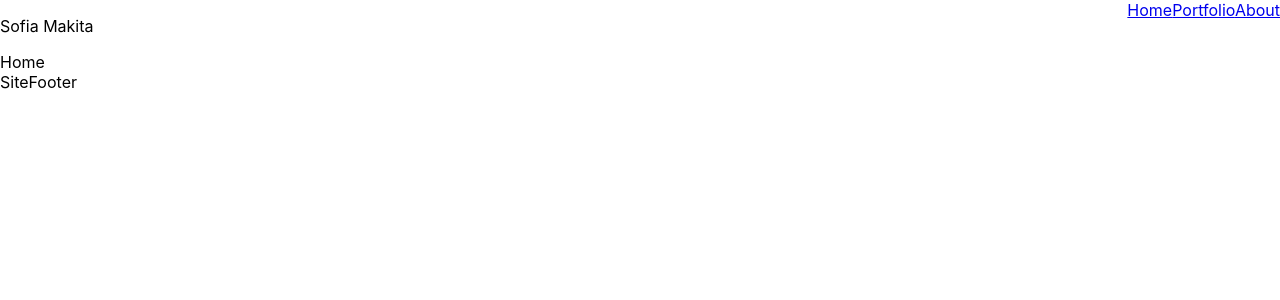
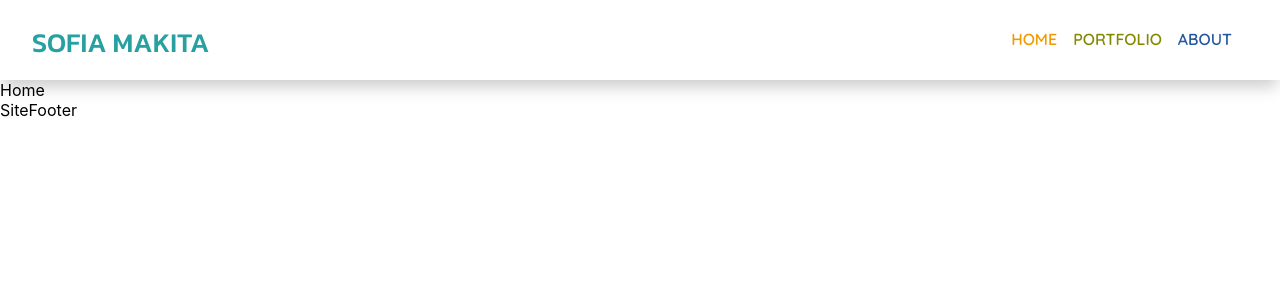
Before and after one commit to Makita7/myPortfolio, a React (Create React App) app: page / in a window 1280 px wide. Shown: the top 300 px of the page. Built offline with nearby package versions, Linux system fonts and the light colour scheme.

Commit message:
navbar finished

```diff
--- a/src/App.css
+++ b/src/App.css
@@ -1,3 +1,16 @@
+@import url('https://fonts.googleapis.com/css2?family=Covered+By+Your+Grace&family=Kanit:wght@400;500&family=Quicksand:wght@400;600;700&display=swap');
+/*
+    font-family: 'Covered By Your Grace', cursive;
+    font-family: 'Kanit', sans-serif;
+    font-family: 'Quicksand', sans-serif;
+*/
+:root{
+    --seaGreen: #26A0A0;
+    --yellow: #F09A00;
+    --olive: #858800;
+    --cobalt: #2657A0;
+    --black: #0C0D10;
+}
 
 .flex{
     display: flex;
@@ -5,3 +18,15 @@
 .space-between {
     justify-content: space-between;
 }
+
+.yellow{
+    color: var(--yellow);
+}
+
+.olive{
+    color: var(--olive);
+}
+
+.cobalt{
+    color: var(--cobalt);
+}
--- a/src/components/HeaderNavbar.js
+++ b/src/components/HeaderNavbar.js
@@ -1,15 +1,45 @@
 import { Link } from 'react-router-dom';
+import styled from 'styled-components';
+
+const Navbar = styled.nav`
+    height: 5rem;
+    background-color: white;
+    position: sticky;
+    text-transform: uppercase;
+    box-shadow: 0px 10px 15px -3px rgba(0,0,0,0.2);
+`
+
+const Logo = styled.p`
+    font-family: 'Kanit', sans-serif;
+    font-weight: 500;
+    font-size: 1.7rem;
+    padding-left: 2rem;
+    color: #26A0A0;
+    margin-top: 1.4rem !important;
+`
+
+const Links = styled.div`
+    padding-right: 2rem;
+    padding-top: 1.8rem;
+    & a{
+        padding-right: 1rem;
+        font-family: 'Quicksand', sans-serif;
+        font-weight: 600;
+        text-decoration: none;
+    }
+`
+
 
 function SiteHeaderNavbar() {
     return (
-        <nav className='flex space-between'>
-            <p>Sofia Makita</p>
-            <div>
-                <Link to='/' >Home</Link>
-                <Link to='/portfolio' >Portfolio</Link>
-                <Link to='/about' >About</Link>
-            </div>
-        </nav>
+        <Navbar className='flex space-between'>
+            <Logo>Sofia Makita</Logo>
+            <Links>
+                <Link className='yellow' to='/' >Home</Link>
+                <Link className='olive' to='/portfolio' >Portfolio</Link>
+                <Link className='cobalt' to='/about' >About</Link>
+            </Links>
+        </Navbar>
     );
 }
 
```
